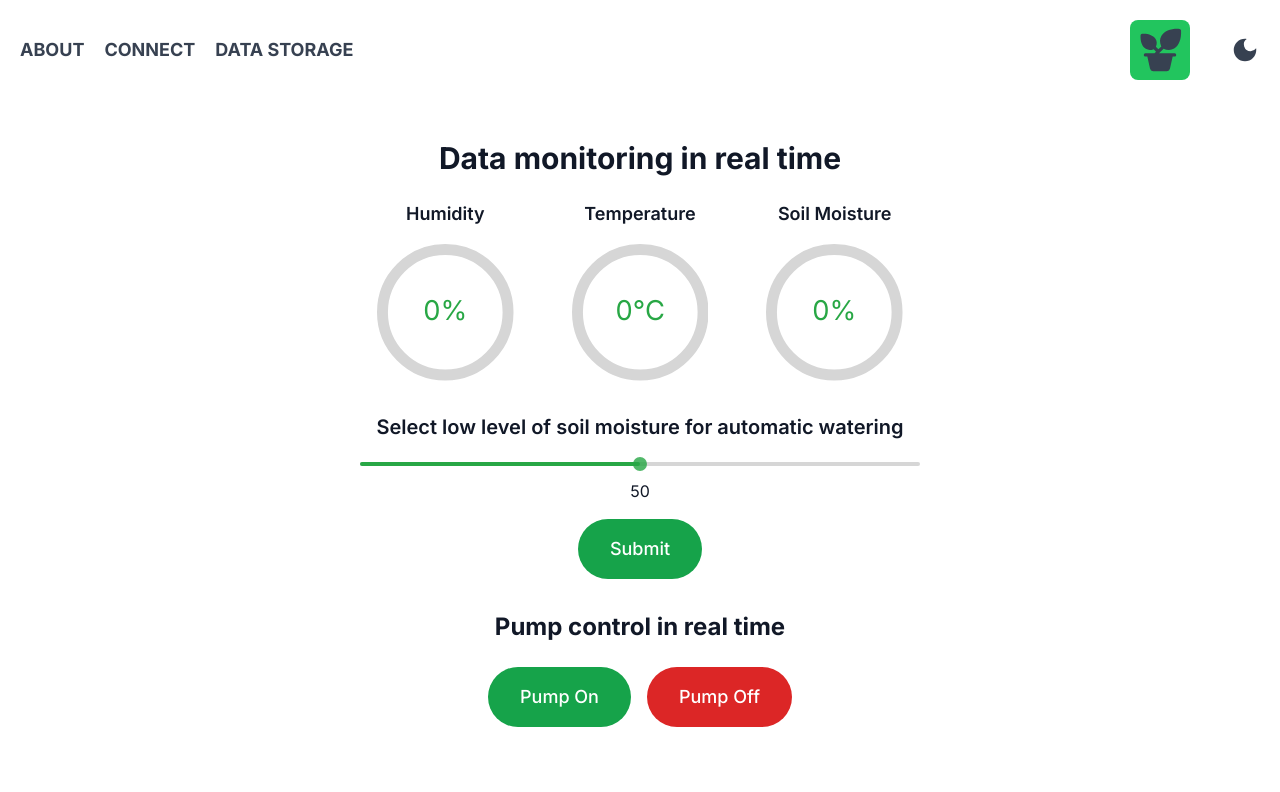
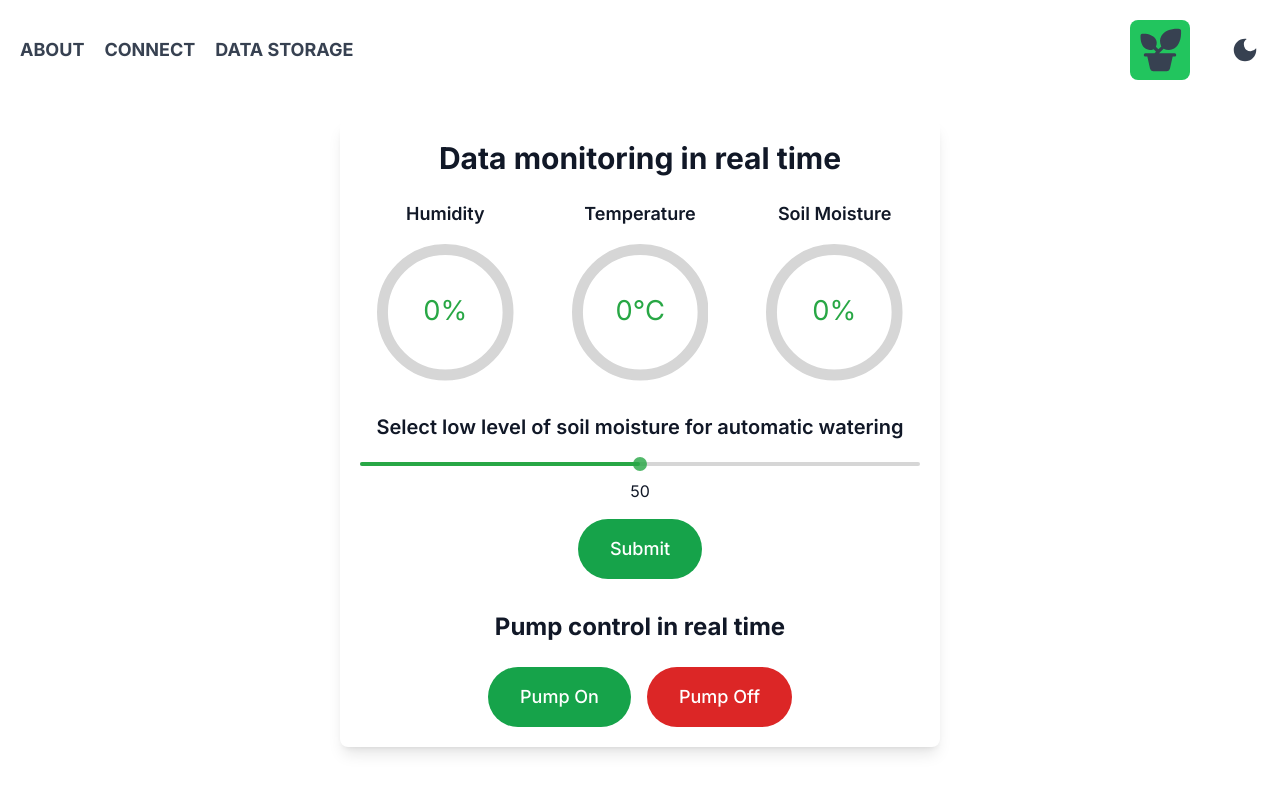
Before and after one commit to denisved/greenhouse-next, a Next.js app: page / in a window 1280 px wide. Shown: the top 792 px of the page. Built offline with nearby package versions, Linux system fonts and the light colour scheme.

Commit message:
add null validation for ui

```diff
--- a/src/components/EspControl.jsx
+++ b/src/components/EspControl.jsx
@@ -15,11 +15,11 @@ export default function EspControl() {
   useEffect(() => {
     const handleNewMessage = (message) => {
       const parsedMessage = JSON.parse(message);
-      setData({
-        humidity: parsedMessage.humidity,
-        temperature: parseFloat(parsedMessage.temperature).toFixed(1),
+      setData(prevData => ({
+        humidity: parsedMessage.humidity !== null ? parseFloat(parsedMessage.humidity).toFixed(1) : prevData.humidity,
+        temperature: parsedMessage.temperature !== null ? parseFloat(parsedMessage.temperature).toFixed(1) : prevData.temperature,
         soil_moisture: parsedMessage.soil_moisture,
-      });
+      }));
       axios.post('/api/saveData', message).catch((err) => console.error('Error saving data:', err));
     };
 
@@ -49,7 +49,7 @@ export default function EspControl() {
   });
 
   return (
-    <div className="p-5 max-w-screen-lg mx-auto ">
+    <div className="p-5 max-w-screen-lg mx-auto bg-white dark:bg-gray-800 shadow-lg rounded-lg">
       <h2 className="text-3xl font-bold mb-6 text-center text-gray-900 dark:text-gray-100">Data monitoring in real time</h2>
       <div className="grid grid-cols-1 sm:grid-cols-3 gap-6 mb-8">
         <div className="flex flex-col items-center">
```
